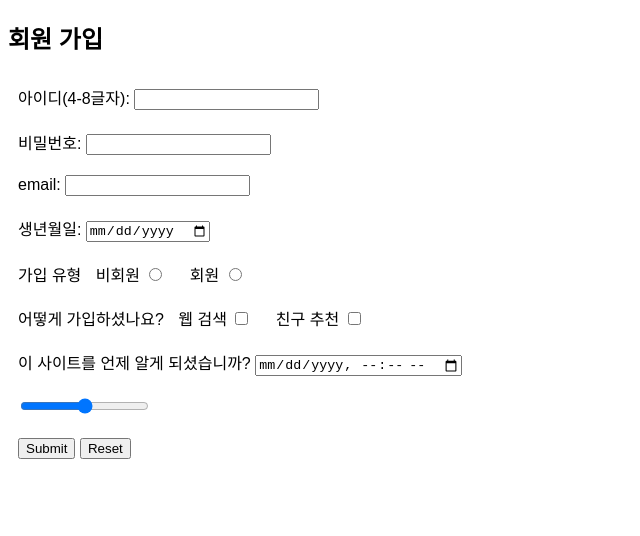
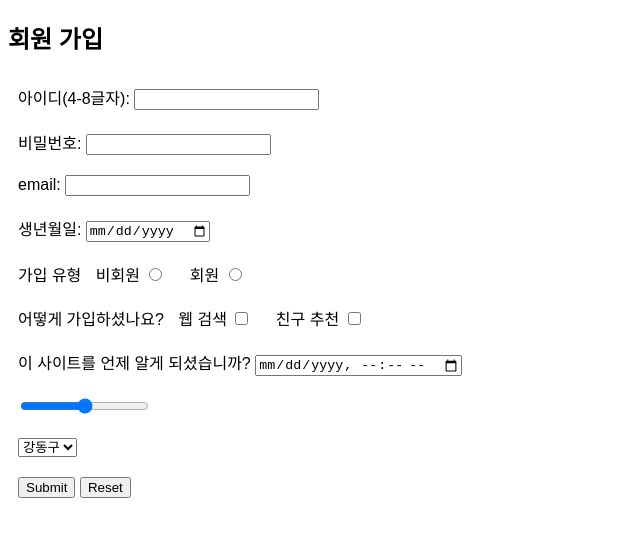
Before and after one commit to 0408j/WebProgramming_mju2, a plain HTML site: page form.html in a window 1280 px wide. Shown: the whole page, without its empty margins (0-640 px from the left). Drawn offline with Linux system fonts and the light colour scheme.

Commit message:
구들 추가

```diff
--- a/form.html
+++ b/form.html
@@ -56,6 +56,14 @@
             <input type="range">
         </div>
         <div class="formlabel">
+            <select name="city" id="city">
+                <option value="강동구">강동구</option>
+                <option value="강남구">강남구</option>
+                <option value="강북구">강북구</option>
+                <option value="강서구">강서구</option>
+            </select>
+        </div>
+        <div class="formlabel">
             <input type="submit">
             <input type="reset">
         </div>
```
